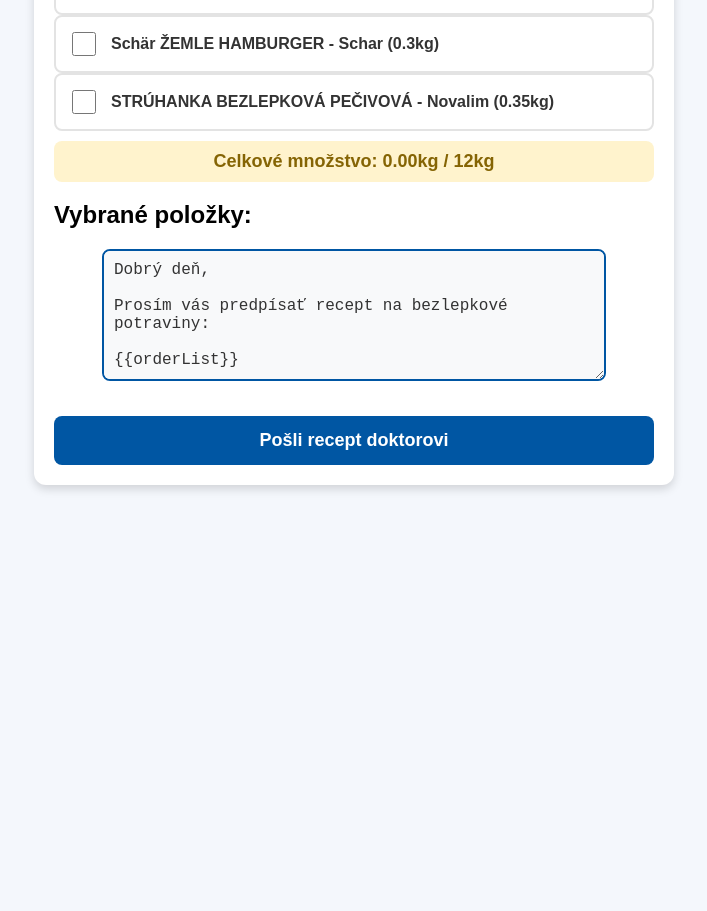
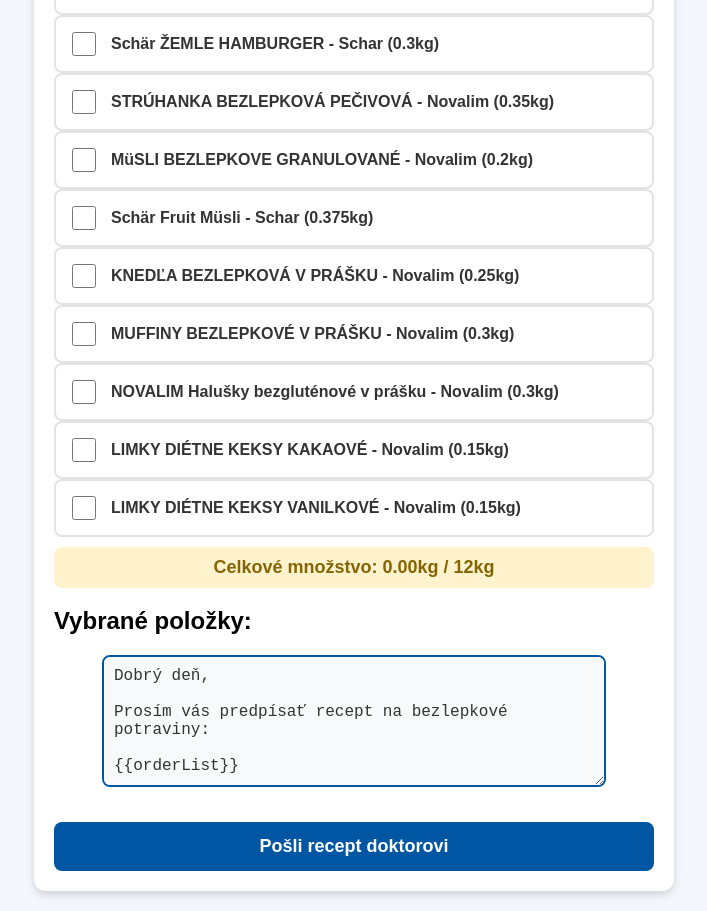
Before and after one commit to Vanilkaaa/GlutenFreeOrder, a React (Create React App) app: page / in a window 1280 px wide. Shown: the part 5003-5914 px from the top of the page, without its empty margins (286-993 px from the left). Before the commit the page ends 5508 px from the top, so only its background shows below. Built offline with nearby package versions, Linux system fonts and the light colour scheme.

Commit message:
Update App.tsx

```diff
--- a/src/App.tsx
+++ b/src/App.tsx
@@ -673,7 +673,7 @@
     name: "Schär Pan Gratí (Paniermehl) strúhanka",
     weight: 0.3,
     manufacturer: "Schar",
-    type: "Pekárenské výrobky",
+    type: "Strúhanka",
     image:
       "https://content2-adc-sk.adcdata.sk/images/698990/z8g0o60_400x400.jpg",
   },
@@ -709,9 +709,73 @@
     name: "STRÚHANKA BEZLEPKOVÁ PEČIVOVÁ",
     weight: 0.35,
     manufacturer: "Novalim",
+    type: "Strúhanka",
+    image:
+      "https://content2-adc-sk.adcdata.sk/images/625349/gg9qqo0_400x400.jpg",
+  },
+                                      {
+    code: "D0340",
+    name: "MüSLI BEZLEPKOVE GRANULOVANÉ",
+    weight: 0.2,
+    manufacturer: "Novalim",
+    type: "Müsli",
+    image:
+      "https://content2-adc-sk.adcdata.sk/images/735625/hajnm80_400x400.jpg",
+  },
+                                        {
+    code: "D0942",
+    name: "Schär Fruit Müsli",
+    weight: 0.375,
+    manufacturer: "Schar",
+    type: "Müsli",
+    image:
+      "https://content2-adc-sk.adcdata.sk/images/691941/evvt9i0_400x400.jpg",
+  },
+                                          {
+    code: "D0272",
+    name: "KNEDĽA BEZLEPKOVÁ V PRÁŠKU",
+    weight: 0.25,
+    manufacturer: "Novalim",
+    type: "Zmesy v prášku",
+    image:
+      "https://content2-adc-sk.adcdata.sk/images/119973/8mtwaw0_400x400.jpg",
+  },
+                                            {
+    code: "D0335",
+    name: "MUFFINY BEZLEPKOVÉ V PRÁŠKU",
+    weight: 0.3,
+    manufacturer: "Novalim",
+    type: "Zmesy v prášku",
+    image:
+      "https://content2-adc-sk.adcdata.sk/images/664404/gl7dvn0_400x400.jpg",
+  },
+                                            {
+    code: "D1104",
+    name: "NOVALIM Halušky bezgluténové v prášku",
+    weight: 0.3,
+    manufacturer: "Novalim",
+    type: "Zmesy v prášku",
+    image:
+      "https://content2-adc-sk.adcdata.sk/images/457357/2mc4gn0_400x400.jpg",
+  },
+                                      {
+    code: "D0253",
+    name: "LIMKY DIÉTNE KEKSY KAKAOVÉ",
+    weight: 0.15,
+    manufacturer: "Novalim",
     type: "Pekárenské výrobky",
     image:
-      "https://content2-adc-sk.adcdata.sk/images/625349/gg9qqo0_400x400.jpg",
+      "https://content2-adc-sk.adcdata.sk/images/149379/ikhpn10_400x400.jpg",
+  },
+
+                                      {
+    code: "D0252",
+    name: "LIMKY DIÉTNE KEKSY VANILKOVÉ",
+    weight: 0.15,
+    manufacturer: "Novalim",
+    type: "Pekárenské výrobky",
+    image:
+      "https://content2-adc-sk.adcdata.sk/images/307184/w88zsy0_400x400.jpg",
   },
 ];
 
```
